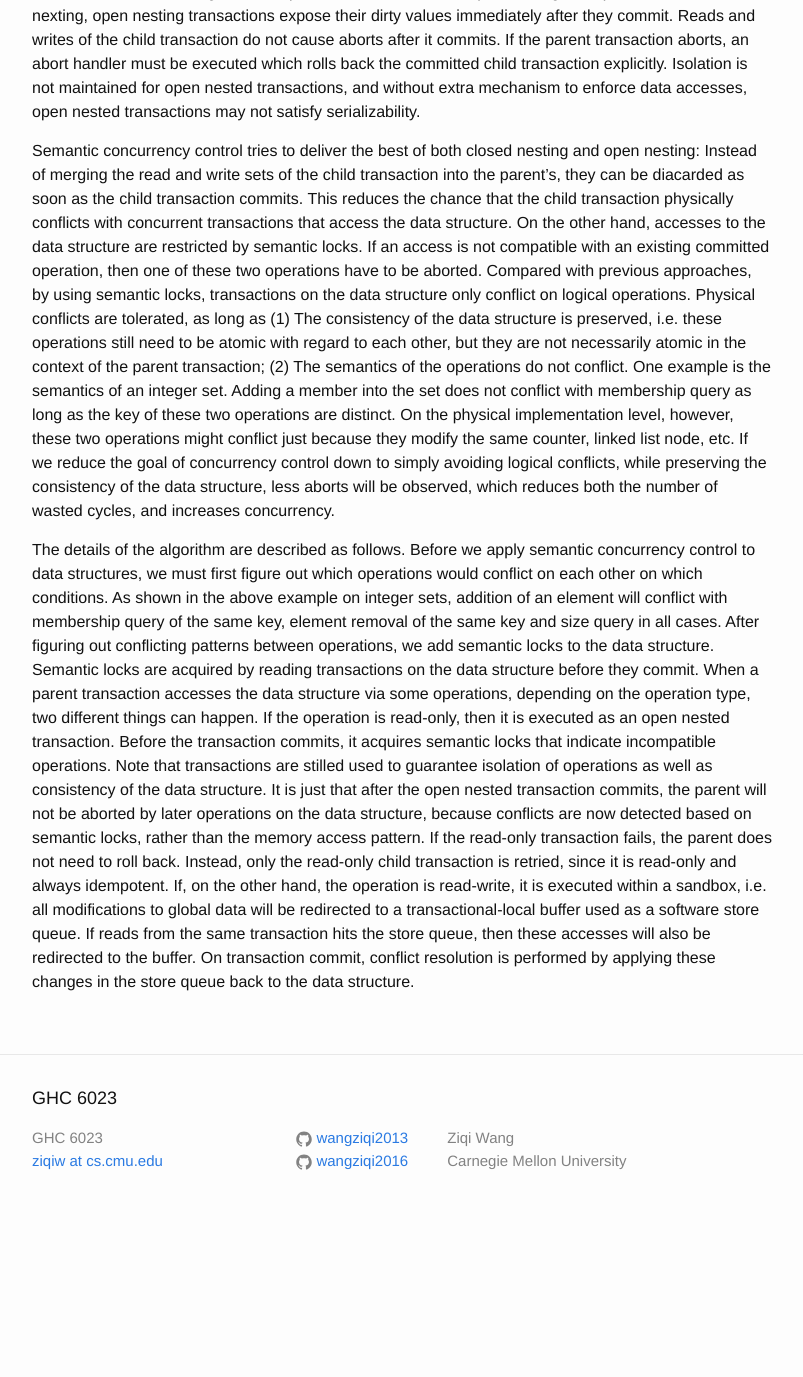
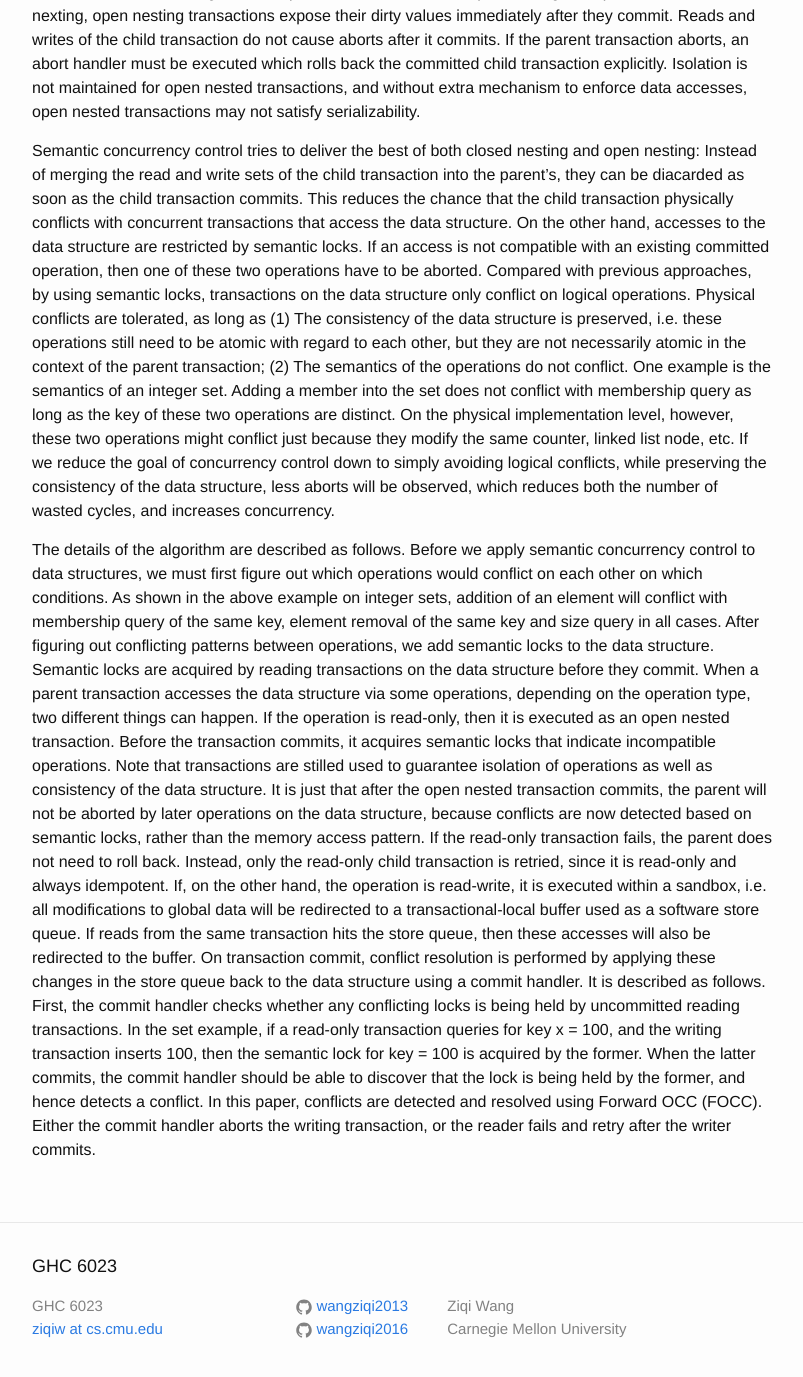
Before and after one commit to wangziqi2013/wangziqi2013.github.io, a Jekyll site: the page built from _posts/2018-12-21-transactional-collection-classes.markdown, in a window 1280 px wide and 1400 px high, scrolled down 830 px. Shown: the top 1377 px of the window, without its empty margins (238-1041 px from the left). Built offline with Jekyll 4.4.1, drawn with Linux system fonts in a browser that asks for light colours; before the commit the page ends 2062 px from its top, so only the background shows below that.

Commit message:
Adding example

```diff
--- a/_posts/2018-12-21-transactional-collection-classes.markdown
+++ b/_posts/2018-12-21-transactional-collection-classes.markdown
@@ -62,4 +62,10 @@ does not need to roll back. Instead, only the read-only child transaction is ret
 idempotent. If, on the other hand, the operation is read-write, it is executed within a sandbox, i.e. all modifications
 to global data will be redirected to a transactional-local buffer used as a software store queue. If reads from the
 same transaction hits the store queue, then these accesses will also be redirected to the buffer. On transaction commit,
-conflict resolution is performed by applying these changes in the store queue back to the data structure.
+conflict resolution is performed by applying these changes in the store queue back to the data structure using a
+commit handler. It is described as follows. First, the commit handler checks whether any conflicting locks is being held
+by uncommitted reading transactions. In the set example, if a read-only transaction queries for key x = 100, and the writing
+transaction inserts 100, then the semantic lock for key = 100 is acquired by the former. When the latter commits,
+the commit handler should be able to discover that the lock is being held by the former, and hence detects a conflict.
+In this paper, conflicts are detected and resolved using Forward OCC (FOCC). Either the commit handler aborts the
+writing transaction, or the reader fails and retry after the writer commits.
```
